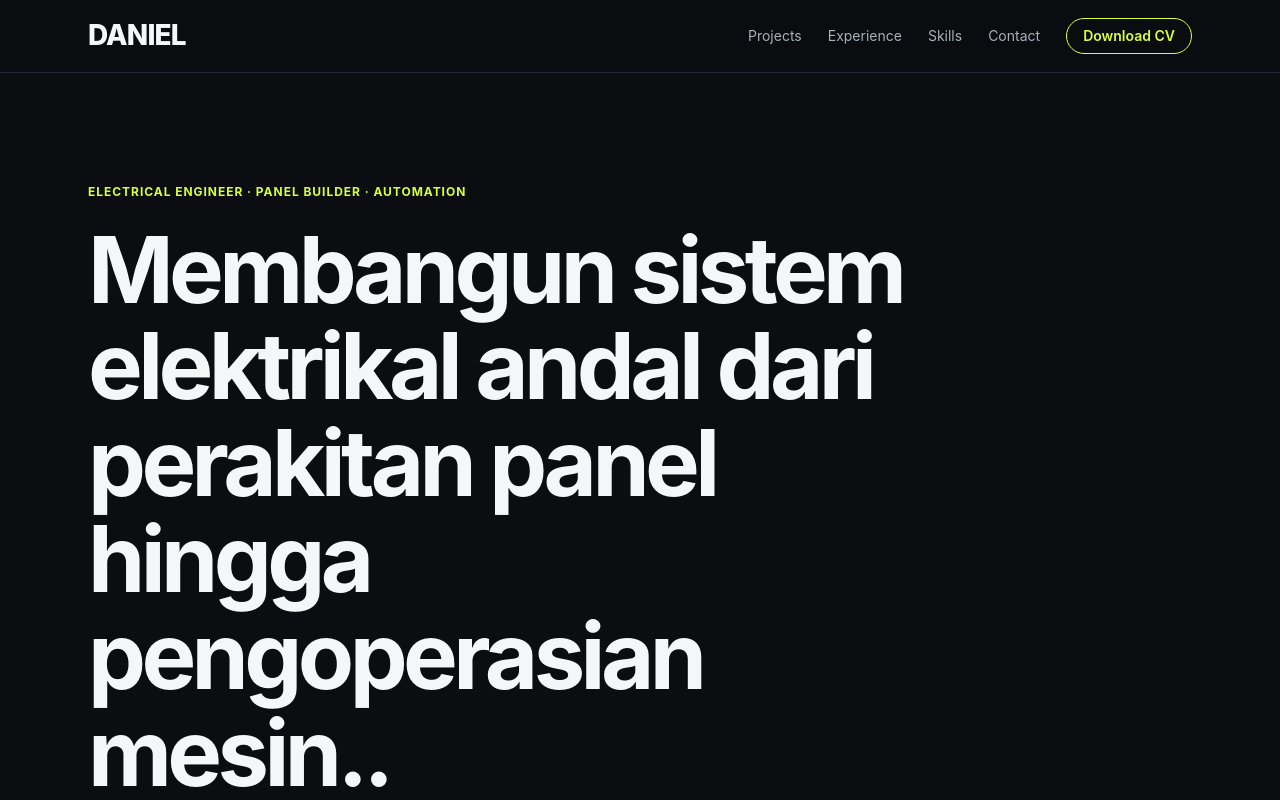
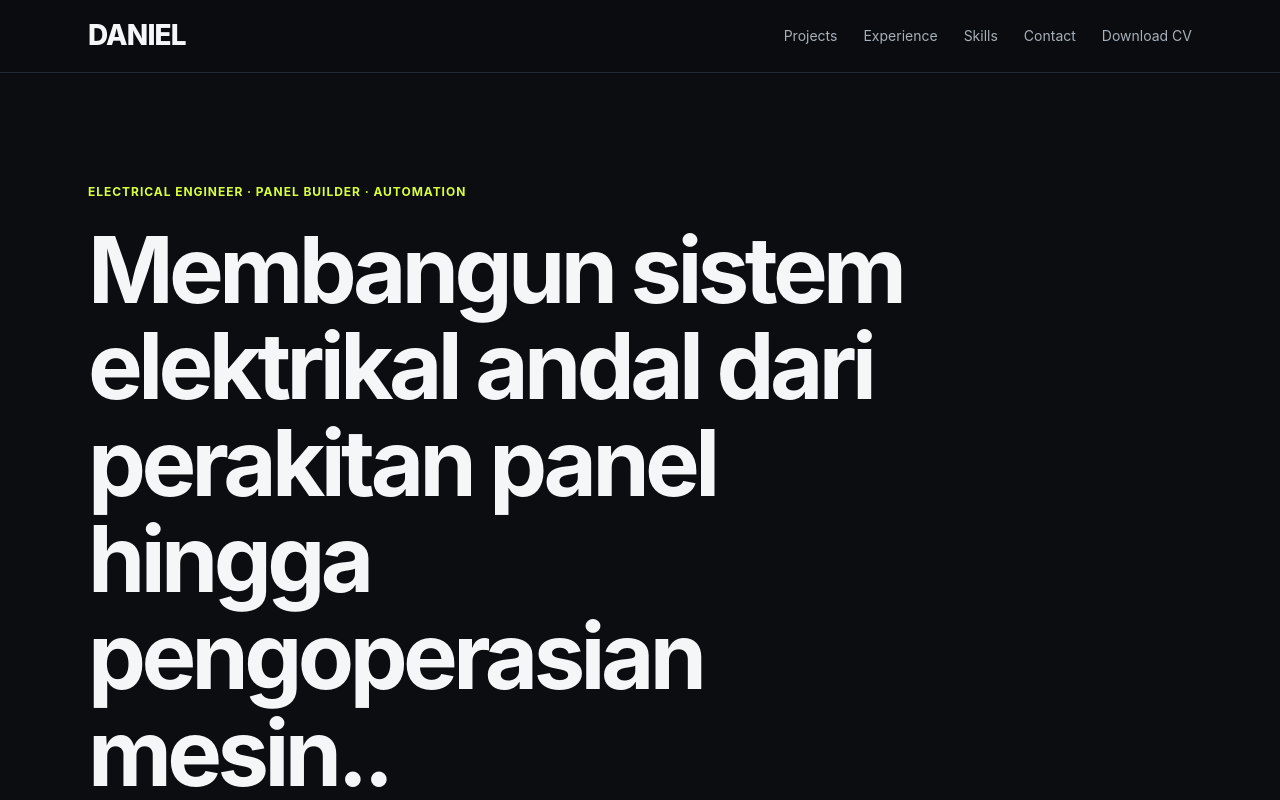
Before and after one commit to Danielsimbolon14/DanielSimbolon, a plain HTML site: page index.html in a window 1280 px wide. Shown: the top 800 px of the page. Drawn offline with Linux system fonts and the light colour scheme.

Commit message:
Update index.html

```diff
--- a/index.html
+++ b/index.html
@@ -53,18 +53,16 @@ nav .links a:hover { color: #fff; }
 
 /* STYLING TOMBOL DOWNLOAD CV */
 .cv-btn {
-  color: var(--accent) !important;
-  border: 1px solid var(--accent);
-  padding: 6px 16px;
-  border-radius: 20px;
-  font-weight: 600;
+  color: var(--muted);
+  border: none;
+  padding: 0;
+  font-weight: normal;
   transition: all 0.3s ease;
   display: inline-block;
-  text-align: center;
 }
 .cv-btn:hover {
-  background: var(--accent);
-  color: #10130a !important;
+  background: transparent;
+  color: #fff !important;
 }
 
 /* HERO */
```
